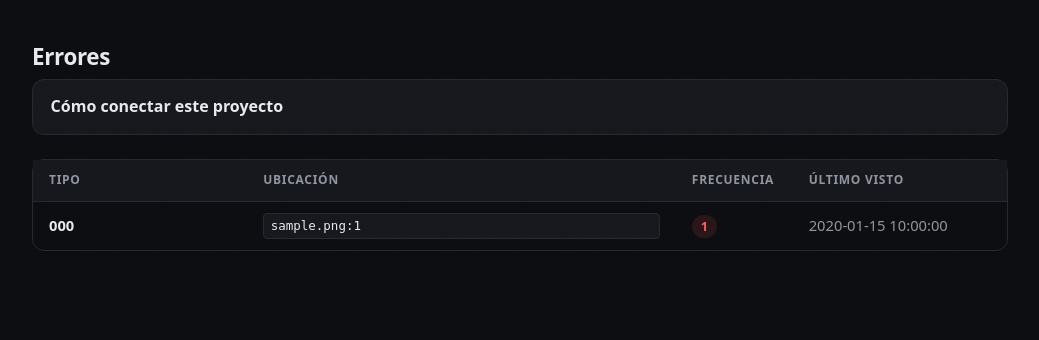
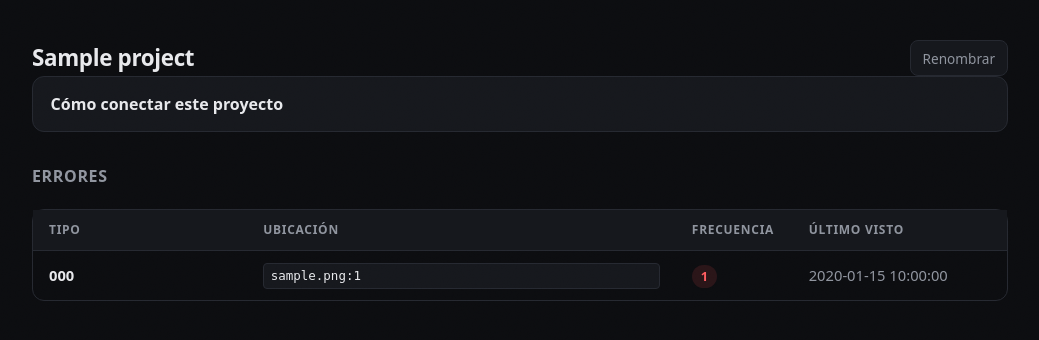
Before and after one commit to davidcepeda1/CodeVar, a FastAPI app: a page that uses codevar-server/app/templates/errors_list.html in a window 1280 px wide. Shown: the part 57-397 px from the top of the page, without its empty margins (120-1159 px from the left). Run offline with FastAPI, Linux system fonts and the light colour scheme; tables that the repository leaves empty hold one stand-in row (values such as "Sample post").

Commit message:
feat: add project rename from the dashboard

```diff
--- a/codevar-server/app/main.py
+++ b/codevar-server/app/main.py
@@ -181,7 +181,11 @@ def create_project(name: str = Form(...), db: Session = Depends(get_db)):
 
 @app.get("/dashboard")
 def dashboard_errors_list(
-    request: Request, api_key: str, new: bool = False, db: Session = Depends(get_db)
+    request: Request,
+    api_key: str,
+    new: bool = False,
+    error: str = None,
+    db: Session = Depends(get_db),
 ):
     project = get_project_by_api_key(db, api_key)
     error_groups = get_error_groups(db, project)
@@ -194,8 +198,24 @@ def dashboard_errors_list(
             "api_key": api_key,
             "project": project,
             "new_project": new,
+            "error": error,
         },
     )
+
+
+@app.post("/dashboard/projects/rename")
+def dashboard_rename_project(api_key: str, name: str = Form(...), db: Session = Depends(get_db)):
+    project = get_project_by_api_key(db, api_key)
+    project.name = name
+    try:
+        db.commit()
+    except IntegrityError:
+        db.rollback()
+        return RedirectResponse(
+            url=f"/dashboard?api_key={api_key}&error=duplicate_name", status_code=303
+        )
+
+    return RedirectResponse(url=f"/dashboard?api_key={api_key}", status_code=303)
 
 
 @app.get("/dashboard/errors/{error_group_id}")
--- a/codevar-server/app/static/style.css
+++ b/codevar-server/app/static/style.css
@@ -567,8 +567,33 @@ code {
     margin: 0;
 }
 
-.new-project {
+.new-project,
+.rename-project {
     position: relative;
+}
+
+.btn-secondary {
+    display: inline-flex;
+    align-items: center;
+    list-style: none;
+    cursor: pointer;
+    background: var(--surface);
+    color: var(--muted);
+    font-weight: 500;
+    font-size: 0.85rem;
+    padding: 0.4rem 0.75rem;
+    border: 1px solid var(--border);
+    border-radius: var(--radius-md);
+    transition: color 150ms var(--ease), border-color 150ms var(--ease);
+}
+
+.btn-secondary::-webkit-details-marker {
+    display: none;
+}
+
+.btn-secondary:hover {
+    color: var(--text);
+    border-color: var(--border-strong);
 }
 
 .btn-primary {
--- a/codevar-server/app/templates/errors_list.html
+++ b/codevar-server/app/templates/errors_list.html
@@ -1,9 +1,21 @@
 {% extends "base.html" %}
 
-{% block title %}Errores — CodeVAR{% endblock %}
+{% block title %}{{ project.name }} — CodeVAR{% endblock %}
 
 {% block content %}
-<h2>Errores</h2>
+<div class="page-header">
+    <h2>{{ project.name }}</h2>
+    <details class="rename-project" {% if error %}open{% endif %}>
+        <summary class="btn-secondary">Renombrar</summary>
+        <form method="post" action="/dashboard/projects/rename?api_key={{ api_key }}" class="new-project-form">
+            {% if error == "duplicate_name" %}
+            <p class="form-error">Ya existe un proyecto con ese nombre.</p>
+            {% endif %}
+            <input type="text" name="name" value="{{ project.name }}" required maxlength="100">
+            <button type="submit">Guardar</button>
+        </form>
+    </details>
+</div>
 
 <details class="connection-panel" {% if new_project %}open{% endif %}>
     <summary>
@@ -32,6 +44,7 @@ app.add_middleware(
     </button>
 </details>
 
+<h3>Errores</h3>
 {% if error_groups %}
 <div class="table-wrap">
     <table class="error-table">
```
